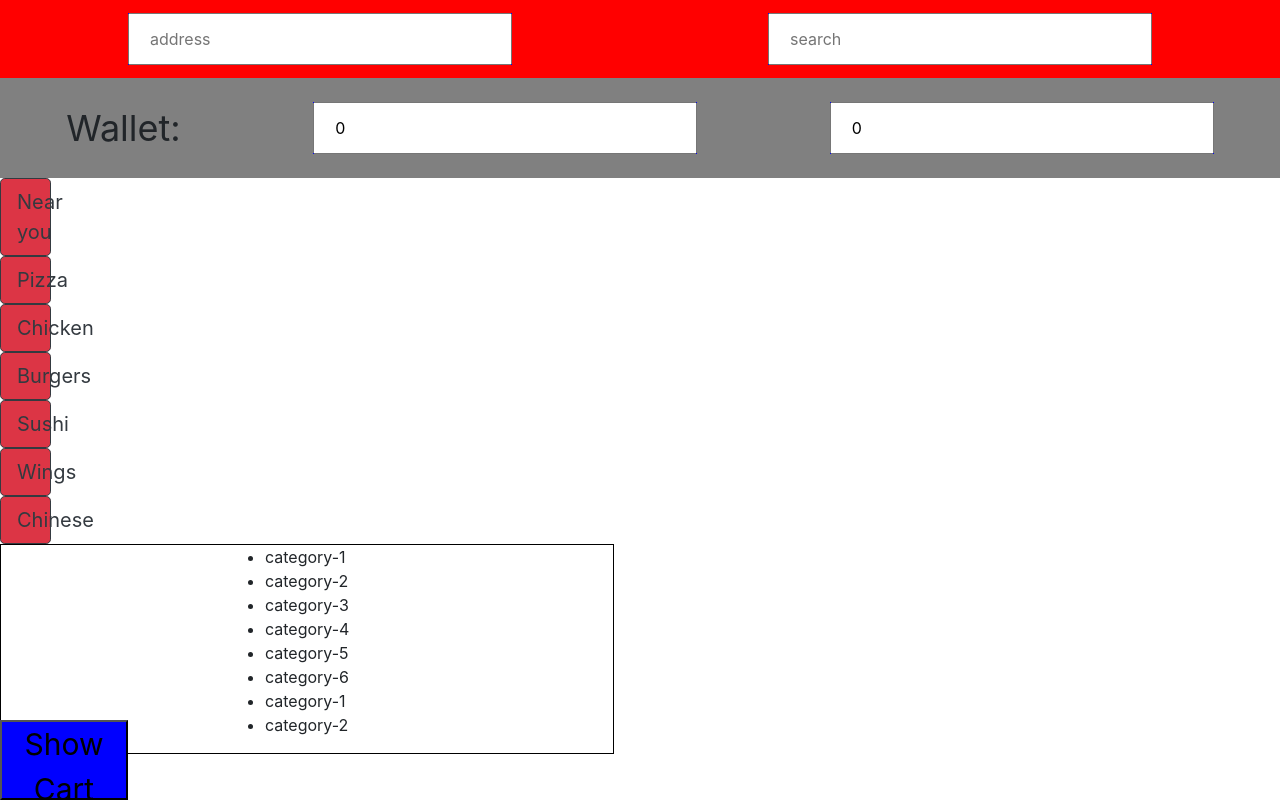
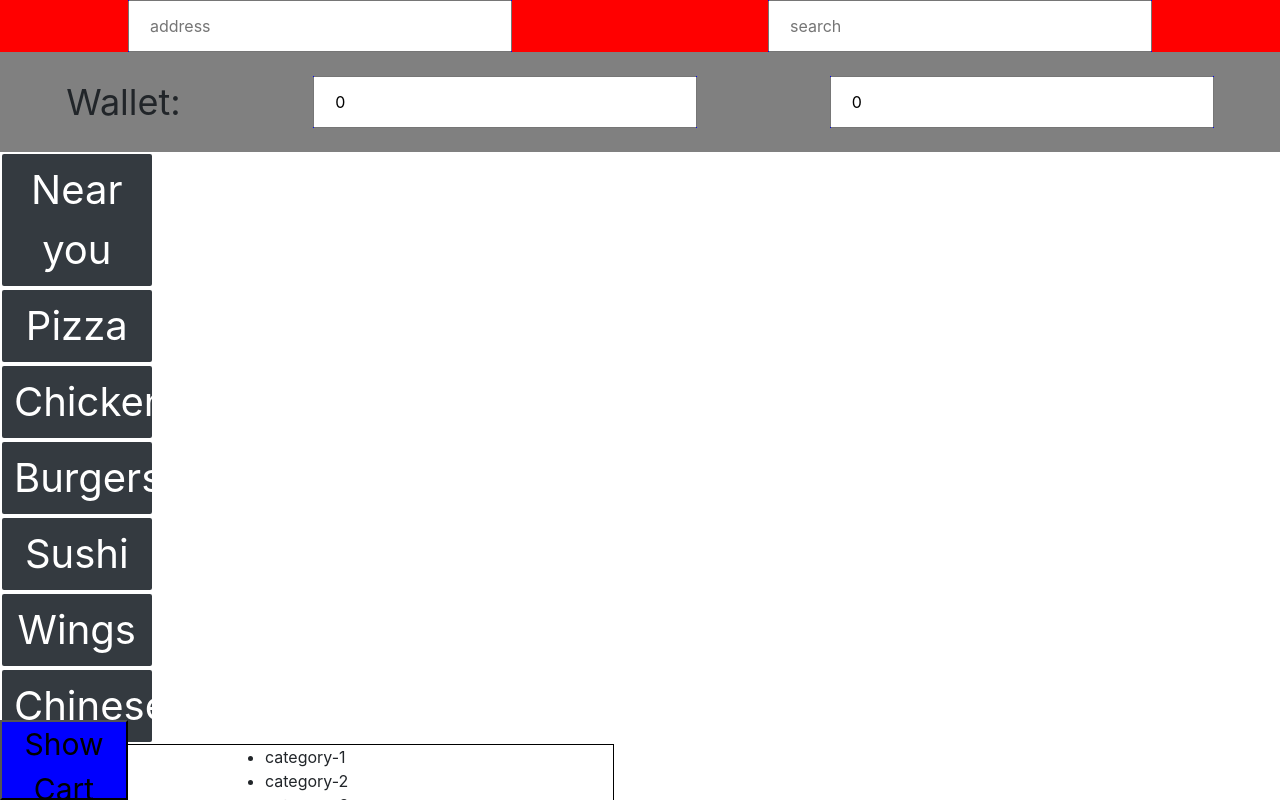
Before and after one commit to devin-efendy/comp3020-group-15, a React (Create React App) app: page / in a window 1280 px wide. Shown: the top 800 px of the page. Built offline with nearby package versions, Linux system fonts and the light colour scheme.

Commit message:
modified buttons

```diff
--- a/src/components/category.jsx
+++ b/src/components/category.jsx
@@ -1,17 +1,20 @@
 import React, { Component } from "react";
 import SubCategory from "./sub_category";
 class Category extends Component {
-    redColor = "btn btn-danger btn-lg btn-outline-dark col-md-1";
-    blackColor = "btn btn-dark btn-lg btn-outline-dark col-md-1"
+    //redColor = "btn btn-danger btn-outline-dark btn-lg col-md-2";
+    //blackColor = "btn btn-dark btn-outline-dark btn-lg col-md-2";
+    //btn-outline-dark
+    redColor = "btn btn-danger col-md-3";
+    blackColor = "btn btn-dark col-md-3";
     state = {
         categories: [
-            { id: 1, content: "Near you", btnColor: this.redColor },
-            { id: 2, content: "Pizza", btnColor: this.redColor },
-            { id: 3, content: "Chicken", btnColor: this.redColor },
-            { id: 4, content: "Burgers", btnColor: this.redColor },
-            { id: 5, content: "Sushi", btnColor: this.redColor },
-            { id: 6, content: "Wings", btnColor: this.redColor },
-            { id: 7, content: "Chinese", btnColor: this.redColor }
+            { id: 1, content: "Near you", btnColor: this.blackColor },
+            { id: 2, content: "Pizza", btnColor: this.blackColor },
+            { id: 3, content: "Chicken", btnColor: this.blackColor },
+            { id: 4, content: "Burgers", btnColor: this.blackColor },
+            { id: 5, content: "Sushi", btnColor: this.blackColor },
+            { id: 6, content: "Wings", btnColor: this.blackColor },
+            { id: 7, content: "Chinese", btnColor: this.blackColor }
         ],
     };
 
@@ -24,13 +27,13 @@ class Category extends Component {
     handleColor = (id) => {
         const resetColor = () => {
             const categories = [...this.state.categories];
-            categories.map(category => category.btnColor = this.redColor);
+            categories.map(category => category.btnColor = this.blackColor);
             this.setState({ categories: categories });
         }
         resetColor();
         const categories = [...this.state.categories];
         //we changed the specific id button
-        categories[id - 1].btnColor = this.blackColor;
+        categories[id - 1].btnColor = this.redColor;
         this.setState({ categories: categories });
     }
 
--- a/src/components/sub_category.jsx
+++ b/src/components/sub_category.jsx
@@ -2,9 +2,17 @@ import React, { Component } from "react";
 
 class SubCategory extends Component {
     render() {
+        const style = {
+            fontSize: "40px",
+            color: "white",
+            borderColor: "white",
+            border: "2px solid",
+        }
         return (
             <div>
-                <button type="button" className={this.props.category.btnColor} id={this.props.category.id}
+                <button type="button" className={this.props.category.btnColor}
+                    id={this.props.category.id}
+                    style={style}
                     onClick={() => {
                         this.props.onClick(this.props.category.content);
                         this.props.onColorChange(this.props.category.id);
```
